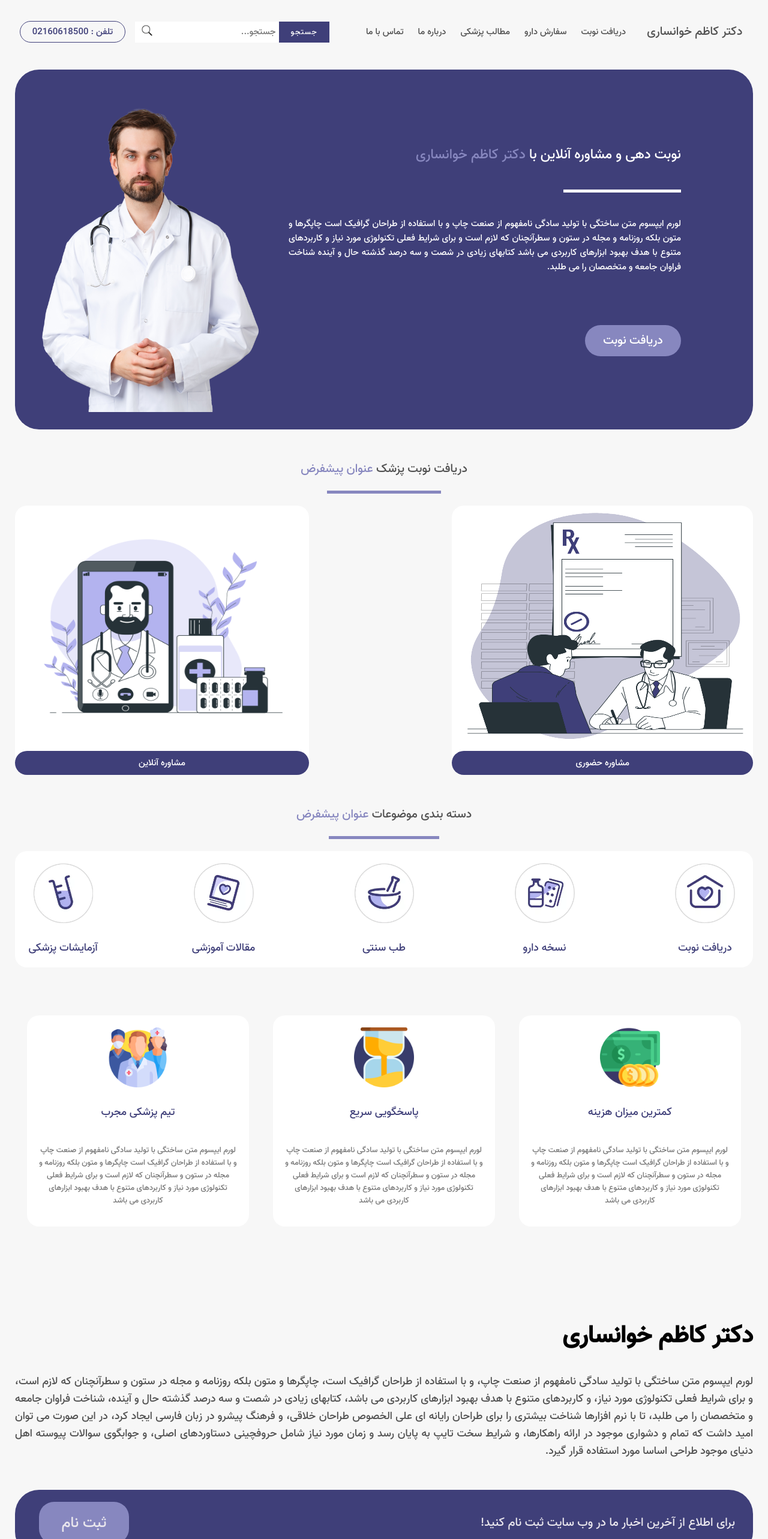
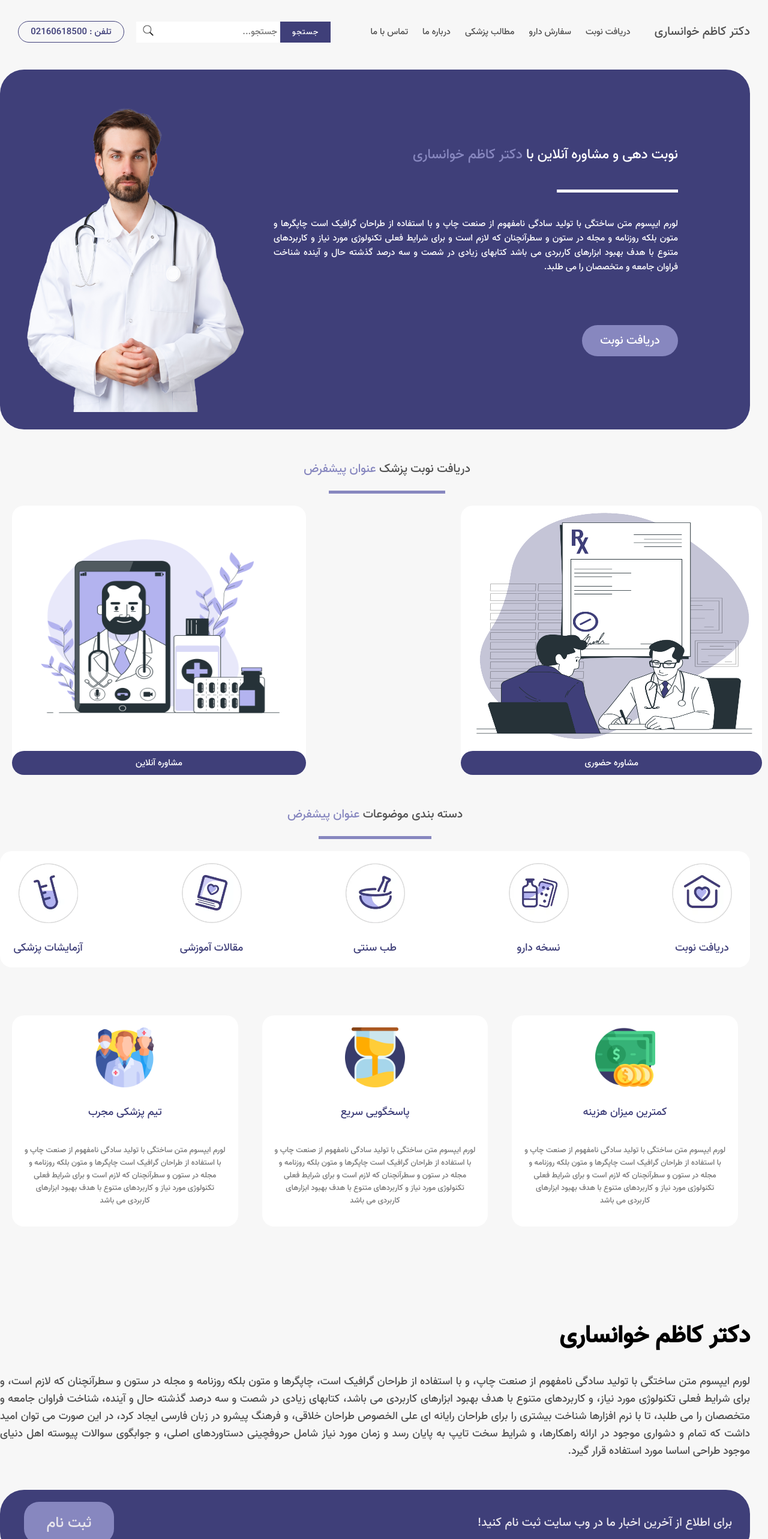
Before and after one commit to AmirhosseinAmini1383/Doctor, a React (Create React App) app: page / in a window 1280 px wide. Shown: the top 2566 px of the page at 60% size. Built offline with nearby package versions, Linux system fonts and the light colour scheme.

Commit message:
add container

```diff
--- a/src/Content-Comment/Comment.css
+++ b/src/Content-Comment/Comment.css
@@ -1,6 +1,4 @@
 .comment-body {
-  width: 1300px;
-  margin: 0 auto;
 }
 .comment-p {
   margin-top: 50px;
--- a/src/Content-Doc-Notif/DocNotif.css
+++ b/src/Content-Doc-Notif/DocNotif.css
@@ -1,6 +1,4 @@
 .bio {
-  width: 1300px;
-  margin: 0 auto;
   direction: rtl;
 }
 .bio_doctor {
--- a/src/Content-Grouping/Grouping.css
+++ b/src/Content-Grouping/Grouping.css
@@ -1,6 +1,4 @@
 .grouping {
-  width: 1300px;
-  margin: 0 auto;
   color: var(--purple);
 }
 .grouping-p {
--- a/src/Content-Medical/Medical.css
+++ b/src/Content-Medical/Medical.css
@@ -1,6 +1,4 @@
 .medical {
-  width: 1300px;
-  margin: 0 auto;
   direction: rtl;
   background: var(--white);
   border-radius: 20px;
--- a/src/Content-Reservation/Reservation.css
+++ b/src/Content-Reservation/Reservation.css
@@ -1,6 +1,4 @@
 .reservation {
-  width: 1300px;
-  margin: 0 auto;
 }
 .reservation-p {
   margin-top: 50px;
--- /dev/null
+++ b/src/Content/Content.css
@@ -0,0 +1,4 @@
+.container {
+    width: 1300px;
+    margin: 0 auto;
+  }
--- a/src/Content/Content.jsx
+++ b/src/Content/Content.jsx
@@ -10,9 +10,11 @@ import Footer from "../Footer/Footer";
 import "../ResponsiveContent/MainResponsive.css";
 import "../ResponsiveContent/Tablet.css";
 import "../ResponsiveContent/Mobile.css";
+import "./Content.css";
+
 const Content = () => {
   return (
-    <>
+    <div className="container">
       <Header />
       <ContentHead />
       <Reservation />
@@ -21,7 +23,7 @@ const Content = () => {
       <Comment />
       <Medical />
       <Footer />
-    </>
+    </div>
   );
 };
 export default Content;
--- a/src/ContentHead/ContentHead.css
+++ b/src/ContentHead/ContentHead.css
@@ -1,8 +1,6 @@
 .content {
-  width: 1300px;
   height: 600px;
   border-radius: 40px;
-  margin: 0 auto;
   background: var(--purple);
   display: flex;
   justify-content: center;
--- a/src/Footer/Footer.css
+++ b/src/Footer/Footer.css
@@ -1,6 +1,4 @@
 .footer {
-  width: 1300px;
-  margin: 0 auto;
   direction: rtl;
 }
 .div-hr {
--- a/src/Header/Header.css
+++ b/src/Header/Header.css
@@ -40,8 +40,7 @@ body {
   display: flex;
   justify-content: space-around;
   align-items: center;
-  width: 1300px;
-  margin: 0 auto;
+
   padding: 20px 20px 30px 20px;
 }
 .tel {
--- a/src/MedicalAdvicePage/MedicalAdvicePage.css
+++ b/src/MedicalAdvicePage/MedicalAdvicePage.css
@@ -1,6 +1,4 @@
 .medical-advice {
-  width: 1300px;
-  margin: 0 auto;
   direction: rtl;
 }
 .maindiv {
--- a/src/MedicalAdvicePage/MedicalAll.css
+++ b/src/MedicalAdvicePage/MedicalAll.css
@@ -11,9 +11,7 @@
   font-size: 13px;
 }
 .medical-all {
-  width: 1300px;
   height: 100%;
-  margin: 0 auto;
   direction: rtl;
   display: flex;
   /* justify-content: space-evenly;
```
